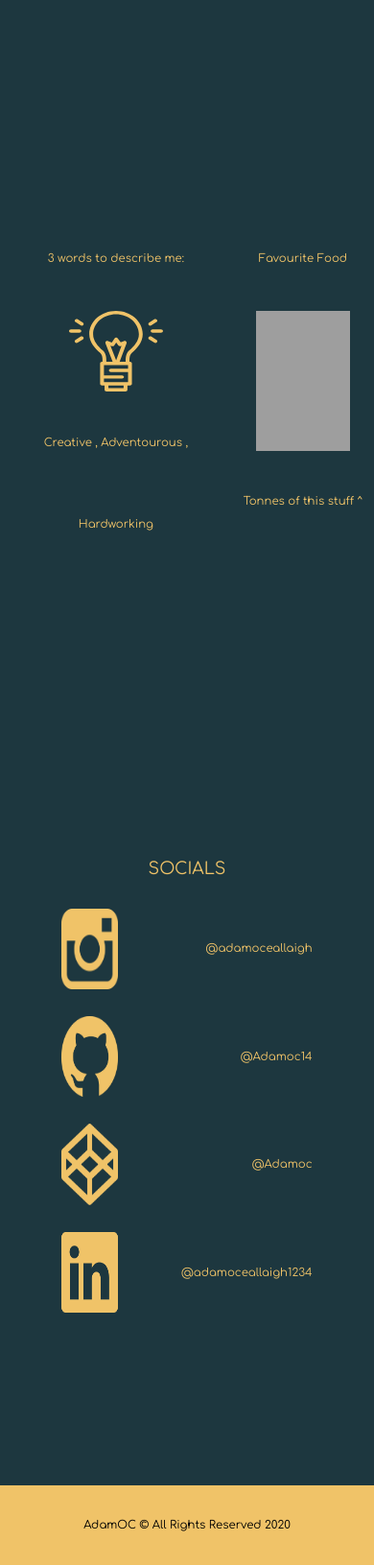
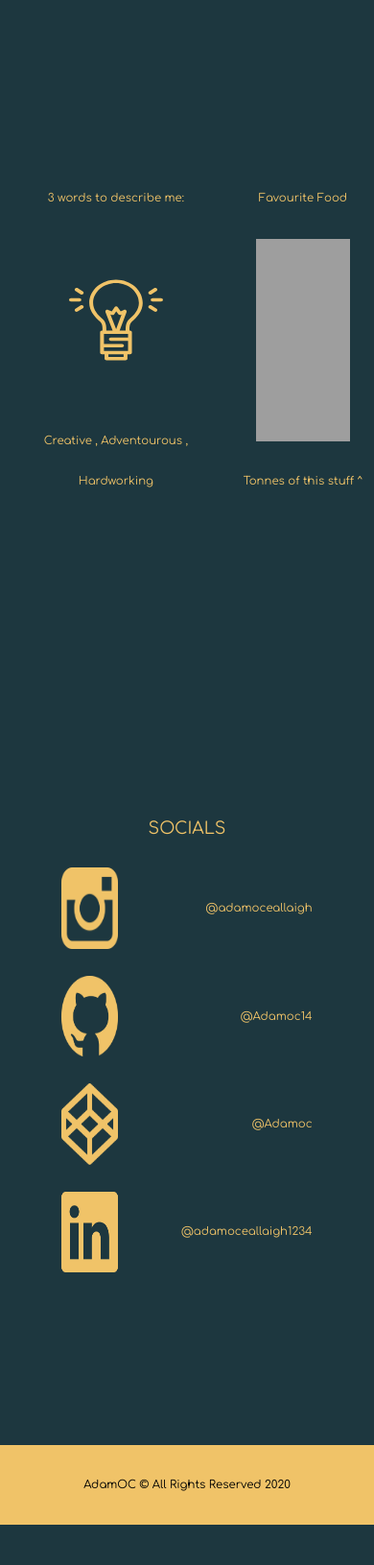
Before and after one commit to Adamoc14/FirstImpressionsCount, a PHP site: page /about.html in a window 390 px wide. Shown: the part 2507-4138 px from the top of the page at 96% size. After the commit the page ends 4096 px from the top, so only its background shows below. Run offline with PHP 8.4, Linux system fonts and the light colour scheme; some libraries are stand-ins or nearby versions; grey boxes are pictures that could not be loaded.

Commit message:
think i fixed barba now

```diff
--- a/Resources/CSS/about.css
+++ b/Resources/CSS/about.css
@@ -166,6 +166,9 @@ footer {
 }
 
 @media (max-width: 600px) {
+    .factsContainer {
+        line-height: 5vh;
+    }
     #socials_section_main_container {
 		height: 100vh;
 		justify-content: center;
```
